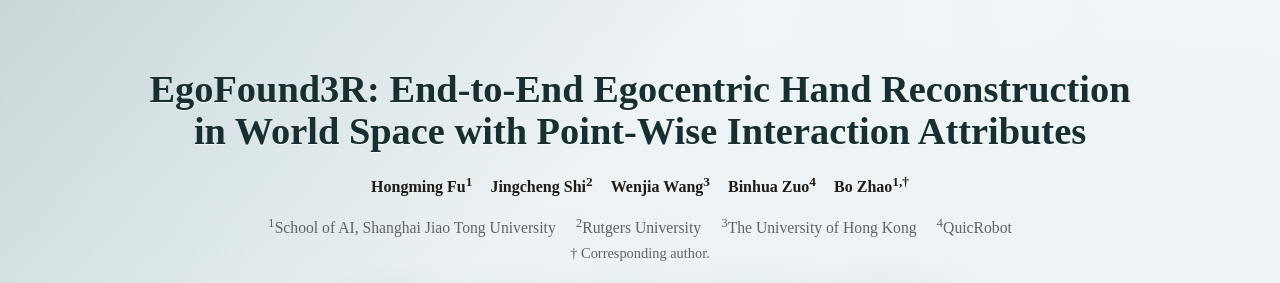
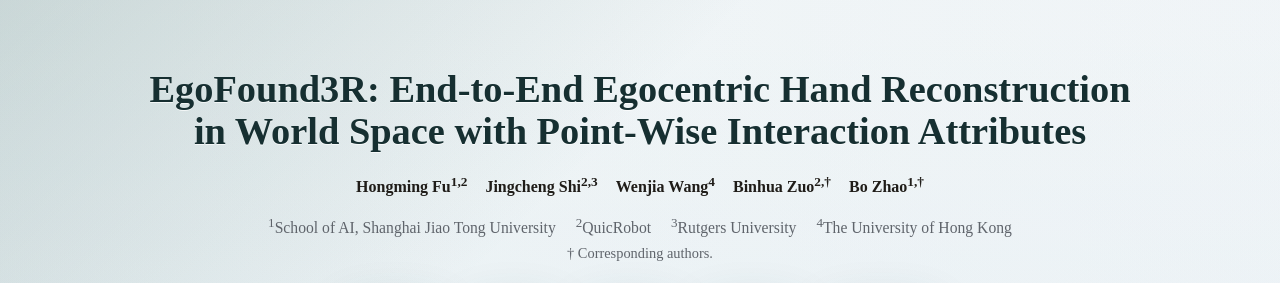
Before and after one commit to MINT-SJTU/EgoFound3R.io, a plain HTML site: page index.html in a window 1280 px wide. Shown: the top 283 px of the page. Drawn offline with Linux system fonts and the light colour scheme; some icons are missing.

Commit message:
Update author affiliations: QuicRobot as second affiliation, add dual affiliation for H. Fu and J. Shi, mark B. Zuo as co-corresponding author

```diff
--- a/index.html
+++ b/index.html
@@ -33,21 +33,21 @@
 
         <div class="authors">
           <div class="authors-row">
-            <span class="author-name"><a href="https://frank-f2022.github.io/">Hongming Fu</a><sup>1</sup></span>
-            <span class="author-name">Jingcheng Shi<sup>2</sup></span>
-            <span class="author-name"><a href="https://wenjiawang0312.github.io/">Wenjia Wang</a><sup>3</sup></span>
-            <span class="author-name">Binhua Zuo<sup>4</sup></span>
+            <span class="author-name"><a href="https://frank-f2022.github.io/">Hongming Fu</a><sup>1,2</sup></span>
+            <span class="author-name">Jingcheng Shi<sup>2,3</sup></span>
+            <span class="author-name"><a href="https://wenjiawang0312.github.io/">Wenjia Wang</a><sup>4</sup></span>
+            <span class="author-name">Binhua Zuo<sup>2,&dagger;</sup></span>
             <span class="author-name"><a href="https://www.bozhao.me/">Bo Zhao</a><sup>1,&dagger;</sup></span>
           </div>
         </div>
 
         <p class="affiliations">
           <span><sup>1</sup>School of AI, Shanghai Jiao Tong University</span>
-          <span><sup>2</sup>Rutgers University</span>
-          <span><sup>3</sup>The University of Hong Kong</span>
-          <span><sup>4</sup>QuicRobot</span>
+          <span><sup>2</sup>QuicRobot</span>
+          <span><sup>3</sup>Rutgers University</span>
+          <span><sup>4</sup>The University of Hong Kong</span>
         </p>
-        <p class="author-note">&dagger; Corresponding author.</p>
+        <p class="author-note">&dagger; Corresponding authors.</p>
 
         <div class="button-row">
           <a class="btn btn-arxiv" href="https://arxiv.org/abs/2610.01210" target="_blank" rel="noopener">
```
